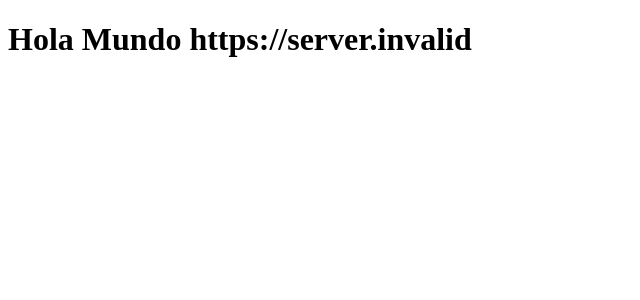
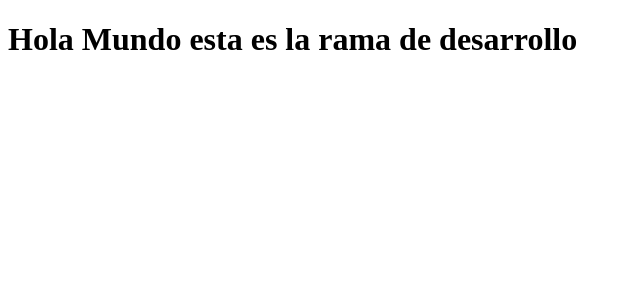
Before and after one commit to danicorralejoa/react-basic-ecommerce-app, a React (Vite) app: page / in a window 1280 px wide. Shown: the top 300 px of the page, without its empty margins (0-640 px from the left). Built offline with nearby package versions, Linux system fonts and the light colour scheme; no server answers.

Commit message:
Modify hopepage h1 title

```diff
--- a/src/App.jsx
+++ b/src/App.jsx
@@ -3,7 +3,7 @@ import { API_URL } from "../env"
 function App() {
   return (
     <>
-      <h1>Hola Mundo { API_URL }</h1>
+      <h1>Hola Mundo esta es la rama de desarrollo</h1>
     </>
   )
 }
```
